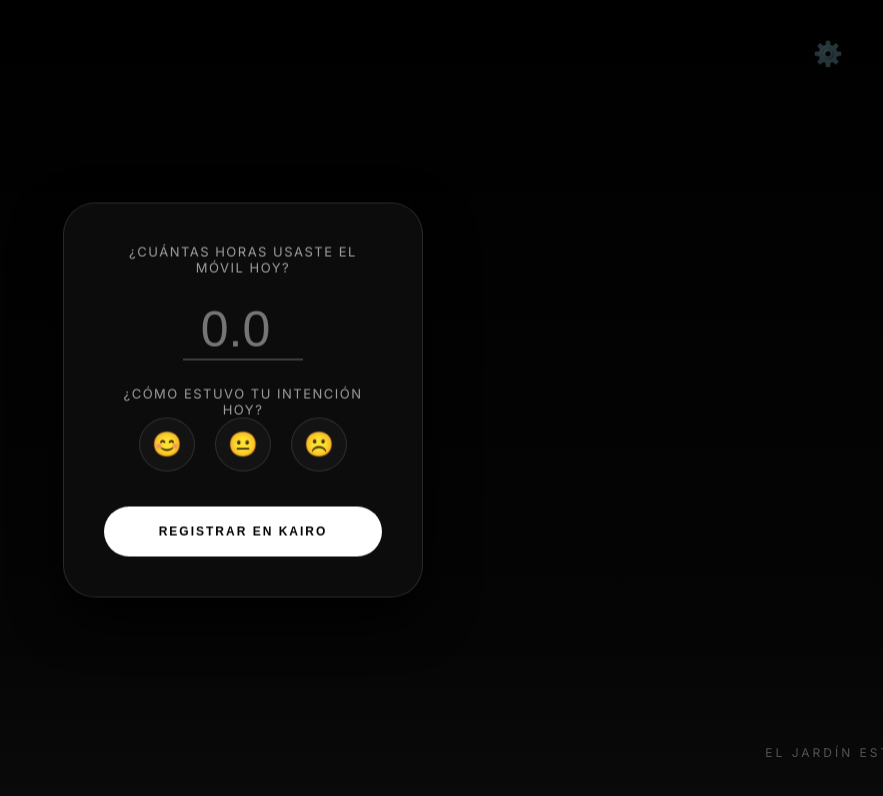
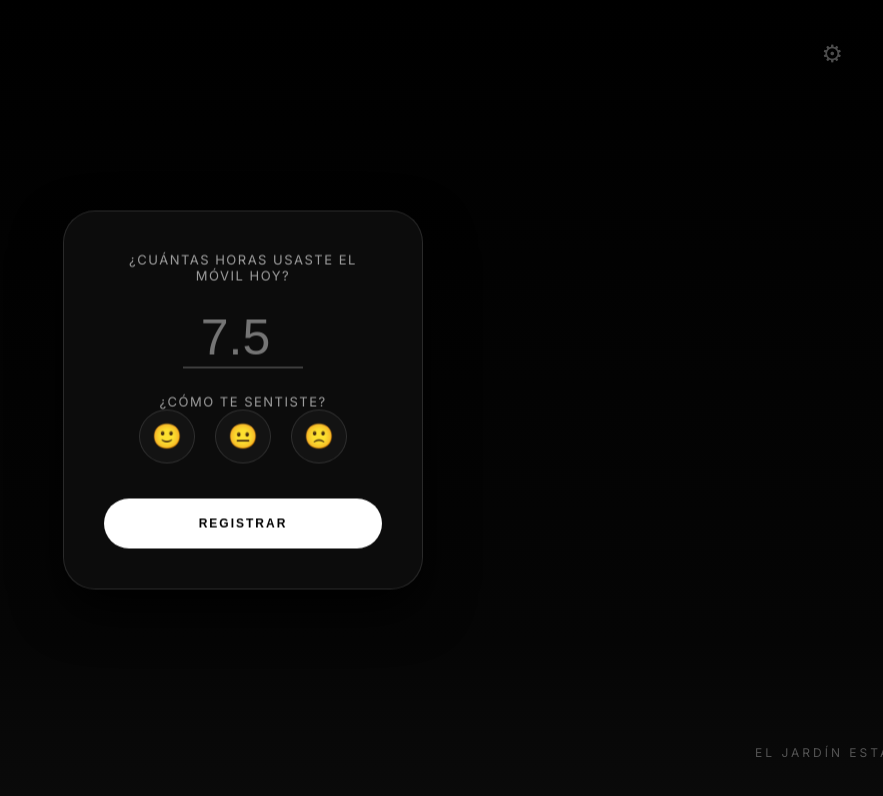
Before and after one commit to jtantaleanvi/KAIRO, a plain HTML site: page index.html in a window 1280 px wide. Shown: the whole page, without its empty margins (397-1280 px from the left). Drawn offline with Linux system fonts and the light colour scheme.

Commit message:
Update index.html

```diff
--- a/index.html
+++ b/index.html
@@ -1,51 +1,45 @@
 <!DOCTYPE html>
 <html lang="es">
 <head>
-    <meta charset="UTF-8">
-    <meta name="viewport" content="width=device-width, initial-scale=1.0">
+    <meta charset="UTF-8" />
+    <meta name="viewport" content="width=device-width, initial-scale=1.0" />
     <title>KAIRO — Jardín de Introspección</title>
-    <link rel="stylesheet" href="style.css">
-    <link href="https://fonts.googleapis.com/css2?family=Inter:wght@200;400;700&display=swap" rel="stylesheet">
+    <link href="https://fonts.googleapis.com/css2?family=Inter:wght@300;400;500&display=swap" rel="stylesheet">
+    <link rel="stylesheet" href="style.css" />
 </head>
 <body>
-
     <div id="app">
         <div id="garden-wrapper">
-            <div id="garden">
-                </div>
+            <div id="weather-layer"></div>
+            <div id="garden"></div>
         </div>
 
         <div id="daily-check">
-            <p class="question">¿Cuántas horas usaste el móvil hoy?</p>
-            <input type="number" id="hours-input" step="0.1" placeholder="0.0">
-
-            <p class="question small">¿Cómo estuvo tu intención hoy?</p>
+            <div class="question">¿Cuántas horas usaste el móvil hoy?</div>
+            <input id="hours-input" type="number" step="0.1" min="0" max="24" placeholder="7.5">
+            <div class="question small">¿Cómo te sentiste?</div>
             <div id="mood-buttons">
-                <button data-mood="good" title="Día de luz">😊</button>
-                <button data-mood="neutral" title="Día en calma">😐</button>
-                <button data-mood="bad" title="Día pesado">☹️</button>
+                <button data-mood="good">🙂</button>
+                <button data-mood="neutral">😐</button>
+                <button data-mood="bad">🙁</button>
             </div>
-
-            <button id="save-day">REGISTRAR EN KAIRO</button>
+            <button id="save-day">Registrar</button>
         </div>
 
         <div id="message-container">
             <p id="garden-message">El jardín está en calma.</p>
         </div>
 
-        <button id="settings-button" title="Opciones">⚙️</button>
-
+        <button id="settings-button">⚙︎</button>
         <div id="settings-panel" class="hidden">
             <h2>KAIRO</h2>
-            <p>Gestión del Ecosistema</p>
-            <hr style="border: 0.5px solid rgba(255,255,255,0.1); margin: 15px 0;">
-
-            <button id="export-btn">Respaldar Jardín (JSON)</button>
-            <button id="import-btn">Restaurar Jardín</button>
-            <button id="reset-btn" style="color: #ff5555; border-color: rgba(255,85,85,0.2);">Reiniciar Ecosistema</button>
+            <button id="backup-btn">Respaldar jardín</button>
+            <button id="restore-btn">Restaurar jardín</button>
+            <button id="reset-btn">Reiniciar jardín</button>
+            <input type="file" id="file-input" accept=".json" class="hidden" />
         </div>
+        <button id="sound-toggle">🔈</button>
     </div>
-
     <script src="script.js"></script>
 </body>
 </html>
```
